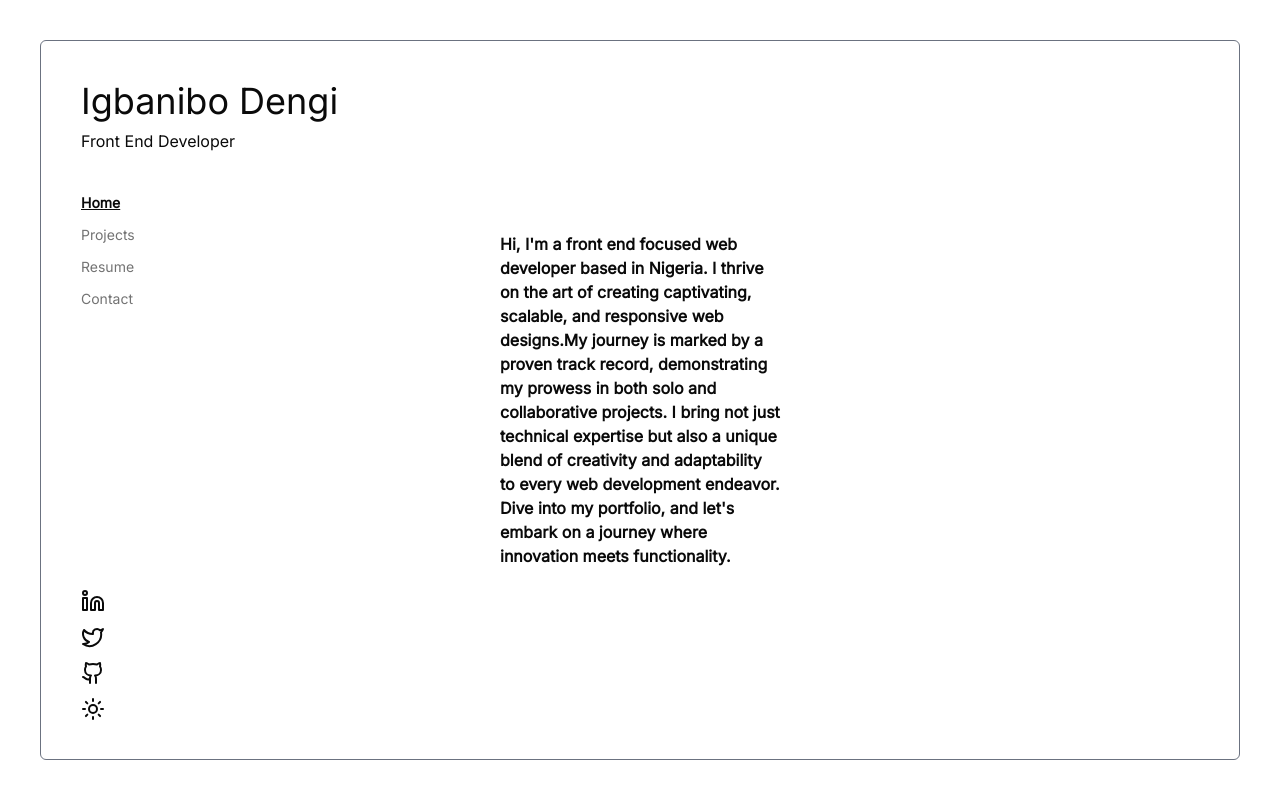
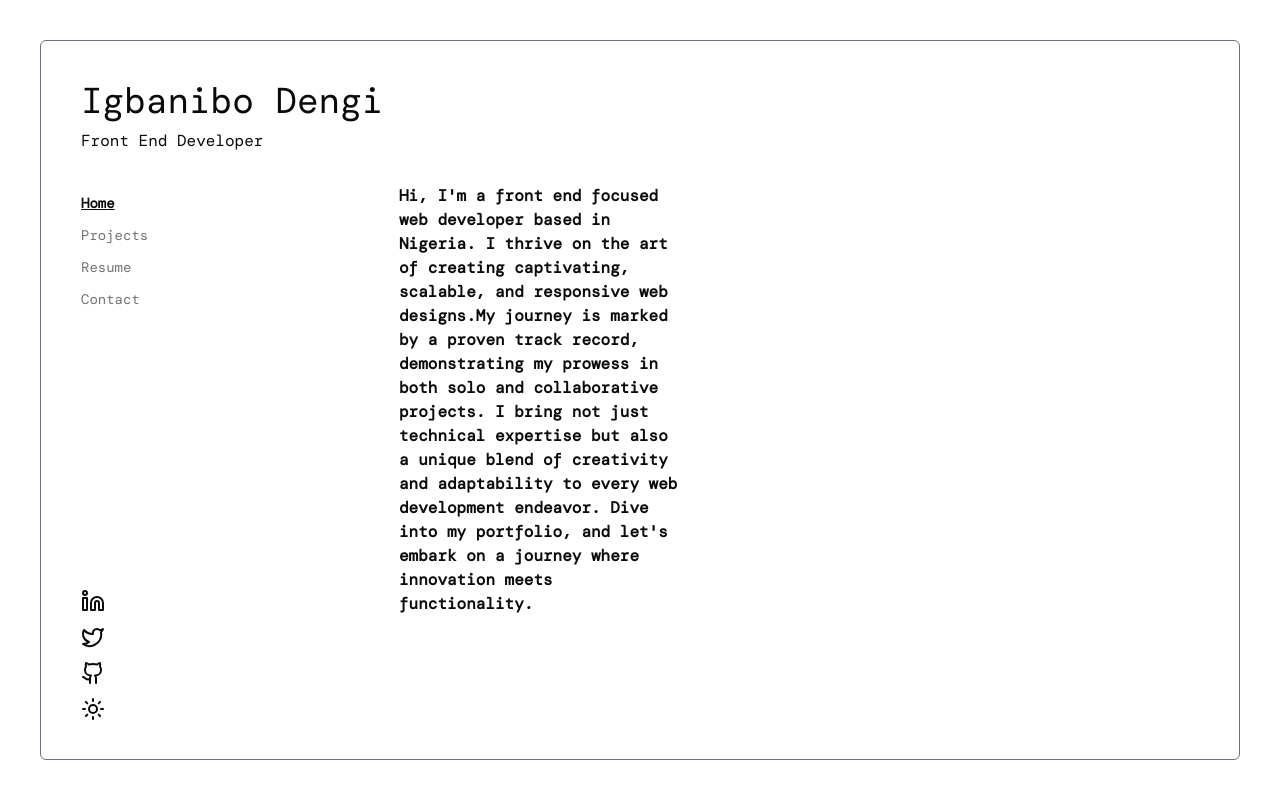
Before and after one commit to igbanibo-Dengi/portfolio-v3, a Next.js app: page / in a window 1280 px wide. Built offline with nearby package versions, Linux system fonts and the light colour scheme.

Commit message:
added resume and marquee

```diff
--- a/app/globals.css
+++ b/app/globals.css
@@ -87,18 +87,25 @@
   }
 }
 
-/* @keyframes marquee {
+/* Define the animation */
+@keyframes marquee {
   0% {
-    transform: translateX(100%);
+    transform: translateY(100%);
   }
   100% {
-    transform: translateX(-100%);
+    transform: translateY(-100%);
   }
-} */
+}
 
-/* Apply the animation to the marquee container
+/* Apply the animation to the marquee container */
 .marquee {
-  display: inline-block;
   white-space: nowrap;
-  animation: marquee 20s linear infinite;
-} */
+  animation: marquee 40s linear infinite; /* Adjust the duration as needed */
+}
+
+.marquee p {
+  margin: 20px 0;
+
+  writing-mode: vertical-rl;
+  text-orientation: upright;
+}
--- a/app/layout.tsx
+++ b/app/layout.tsx
@@ -1,10 +1,10 @@
 import type { Metadata } from "next";
 // import { Courier_Prime } from "next/font/google";
-import { Inter } from "next/font/google";
+import { DM_Mono } from "next/font/google";
 import { ThemeProvider } from "@/components/ThemeProvider/Theme-Provider";
 import "./globals.css";
 
-const inter = Inter({ subsets: ["latin"], weight: "400" });
+const dM_Mono = DM_Mono({ subsets: ["latin"], weight: "400" });
 
 export const metadata: Metadata = {
   title: "Create Next App",
@@ -18,7 +18,7 @@ export default function RootLayout({
 }) {
   return (
     <html lang="en">
-      <body className={inter.className}>
+      <body className={dM_Mono.className}>
         <ThemeProvider
           attribute="class"
           defaultTheme="system"
--- a/app/page.tsx
+++ b/app/page.tsx
@@ -1,11 +1,12 @@
 import { Tabs, TabsContent, TabsList, TabsTrigger } from "@/components/ui/tabs";
 import ContactForm from "@/components/ContactForm";
 import { ModeToggle } from "@/components/ThemeToggle/ThemeToggle";
-import { Github, Linkedin, Twitter } from "lucide-react";
+import { Dot, Github, Linkedin, Twitter } from "lucide-react";
 import { Drawer, DrawerContent, DrawerTrigger } from "@/components/ui/drawer";
 import { Badge } from "@/components/ui/badge";
 import Link from "next/link";
 import Projects from "@/components/Projects";
+import Resume from "@/components/Resume";
 
 export default function Home() {
   return (
@@ -68,12 +69,13 @@ export default function Home() {
           </div>
           <div className="w-full h-full">
             <TabsContent value="home">
-              <div className="flex flex-col justify-center  items-end sm:items-center h-full w-full">
-                <p className="w-[280px] hidden sm:block text-sm sm:text-base sm:font-semibold ">
-                  Hi, I'm a front end focused web developer based in Nigeria. I
-                  thrive on the art of creating captivating, scalable, and
-                  responsive web designs.My journey is marked by a proven track
-                  record, demonstrating my prowess in both solo and
+              <div className="flex flex-col justify-center  items-end h-full">
+                <div className="flex justify-end lg:justify-between w-full max-w-[800px]  overflow-hidden">
+                  <p className="w-[280px] hidden h-fit my-auto sm:block text-sm sm:text-base sm:font-semibold ">
+                    Hi, I'm a front end focused web developer based in Nigeria.
+                    I thrive on the art of creating captivating, scalable, and
+                    responsive web designs.My journey is marked by a proven
+                    track record, demonstrating my prowess in both solo and
                     collaborative projects. I bring not just technical expertise
                     but also a unique blend of creativity and adaptability to
                     every web development endeavor. Dive into my portfolio, and
@@ -81,36 +83,56 @@ export default function Home() {
                     functionality.
                   </p>
                   <p className="w-[200px] sm:hidden text-sm sm:font-semibold pt-20 max-[400px]:pt-0">
-                  Hi, I'm a front end focused web developer based in Nigeria. I
-                  thrive on the art of creating captivating, scalable, and
+                    Hi, I'm a front end focused web developer based in Nigeria.
+                    I thrive on the art of creating captivating, scalable, and
                     responsive web designs. I bring not just technical expertise
                     but also a unique blend of creativity and adaptability to
                     every web development endeavor. Dive into my portfolio, and
                     let's embark on a journey where innovation meets
                     functionality.
                   </p>
+                  <div className="hidden  sm:flex justify-center gap-2 items-center overflow-hidden">
+                    <div className="marquee">
+                      <p>HTML</p>
+
+                      <Dot />
+                      <p>CSS</p>
+
+                      <Dot />
+                      <p>JavaScript</p>
+
+                      <Dot />
+                      <p>Typescript</p>
+
+                      <Dot />
+                      <p>React</p>
+
+                      <Dot />
+                      <p>Next</p>
+
+                      <Dot />
+                      <p>Tailwind</p>
+
+                      <Dot />
+                      <p>Git</p>
+
+                      <Dot />
+                    </div>
+                  </div>
+                </div>
               </div>
             </TabsContent>
             <TabsContent value="projects" className="pt-24 md:pt-36 xl:pt-0">
               <Projects />
             </TabsContent>
-            <TabsContent value="resume">Resume.</TabsContent>
+            <TabsContent value="resume">
+              <Resume />
+            </TabsContent>
             <TabsContent value="contact-large">
               <ContactForm />
             </TabsContent>
           </div>
         </Tabs>
-
-        {/* <div className="flex justify-center gap-2 items-center flex-wrap">
-          <Badge>HTML</Badge>
-          <Badge>CSS</Badge>
-          <Badge>JavaScript</Badge>
-          <Badge>Typescript</Badge>
-          <Badge>React</Badge>
-          <Badge>Next</Badge>
-          <Badge>Tailwind</Badge>
-          <Badge>Git</Badge>
-        </div> */}
       </div>
     </main>
   );
--- a/components/Projects.tsx
+++ b/components/Projects.tsx
@@ -1,4 +1,4 @@
-import { ArrowUpRight, Github, Info } from "lucide-react";
+import { ArrowUpRight, ExternalLink, Github, Info } from "lucide-react";
 import {
   Dialog,
   DialogContent,
@@ -25,9 +25,7 @@ const Projects = () => {
                 className="hover:text-muted-foreground hover:bg-muted rounded-md p-2"
               >
                 <span className="flex items-center justify-between">
-                  <p className="font-semibold text-base sm:text-2xl">
-                    {project.title}.
-                  </p>
+                  <p className=" text-base sm:text-2xl">{project.title}.</p>
                   <span className="flex gap-2 items-center">
                     <Dialog>
                       <DialogTrigger>
@@ -55,7 +53,7 @@ const Projects = () => {
                       <Github className="hover:text-primary hidden sm:block" />
                     </Link>
                     <Link href={project.demo}>
-                      <ArrowUpRight className="hover:text-primary hidden sm:block" />
+                      <ExternalLink className="hover:text-primary hidden sm:block" />
                     </Link>
                   </span>
                 </span>
--- /dev/null
+++ b/components/Resume.tsx
@@ -0,0 +1,44 @@
+"use client";
+
+import { Download, ExternalLink } from "lucide-react";
+import Link from "next/link";
+import React from "react";
+import { Badge } from "./ui/badge";
+
+const Resume = () => {
+  return (
+    <div className="flex flex-col gap-10 justify-center items-center h-full w-full">
+      <div className="flex gap-2">
+        <Link
+          href="resume.pdf"
+          download="Example-PDF-document"
+          target="_blank"
+          rel="noreferrer"
+          className="hover:text-primary"
+        >
+          <Download />
+        </Link>
+        <Link
+          href="https://www.canva.com/design/DAFQd5_hAxA/titdLeytVHqWMQmJWRWgGw/view?utm_content=DAFQd5_hAxA&utm_campaign=designshare&utm_medium=link&utm_source=publishsharelink"
+          target="_blank"
+        >
+          <ExternalLink />
+        </Link>
+      </div>
+      <div>
+        <div className="flex justify-center gap-2 items-center flex-wrap">
+          <Badge>HTML</Badge>
+          <Badge>CSS</Badge>
+          <Badge>JavaScript</Badge>
+          <Badge>Typescript</Badge>
+          <Badge>React</Badge>
+          <Badge>Next</Badge>
+          <Badge>Tailwind</Badge>
+          <Badge>Git</Badge>
+        </div>
+      </div>
+    </div>
+  );
+};
+
+export default Resume;
--- a/package.json
+++ b/package.json
@@ -16,6 +16,7 @@
     "@radix-ui/react-separator": "^1.0.3",
     "@radix-ui/react-slot": "^1.0.2",
     "@radix-ui/react-tabs": "^1.0.4",
+    "@react-pdf/renderer": "^3.1.14",
     "class-variance-authority": "^0.7.0",
     "clsx": "^2.1.0",
     "lucide": "^0.303.0",
@@ -35,6 +36,7 @@
     "autoprefixer": "^10.0.1",
     "eslint": "^8",
     "eslint-config-next": "14.0.4",
+    "file-loader": "^6.2.0",
     "postcss": "^8",
     "tailwindcss": "^3.3.0",
     "typescript": "^5"
```
Also changed, not shown: 2 other files (tests, documents, lock files or other folders). Lines whose indentation alone changed are shown as unchanged.
